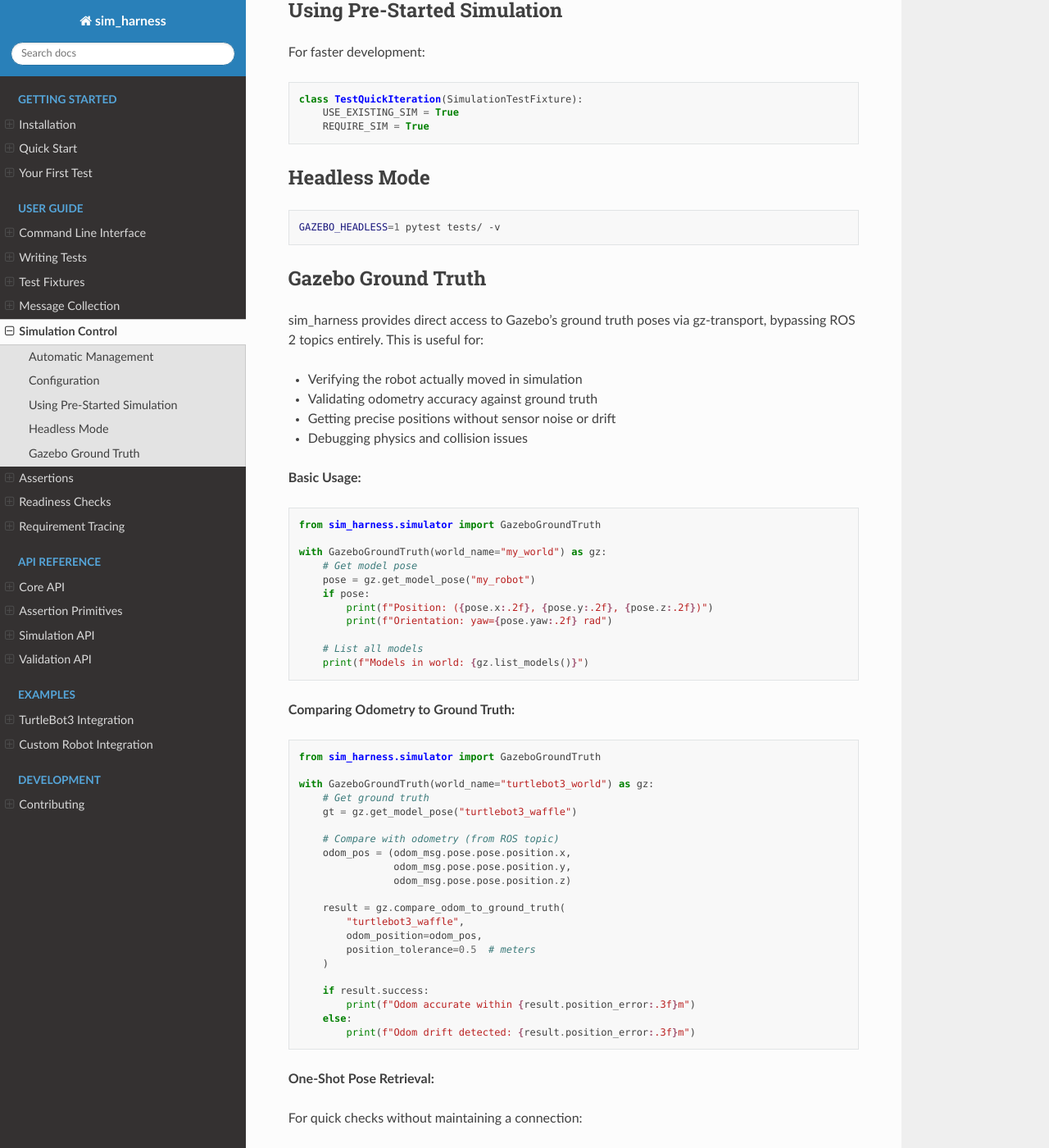
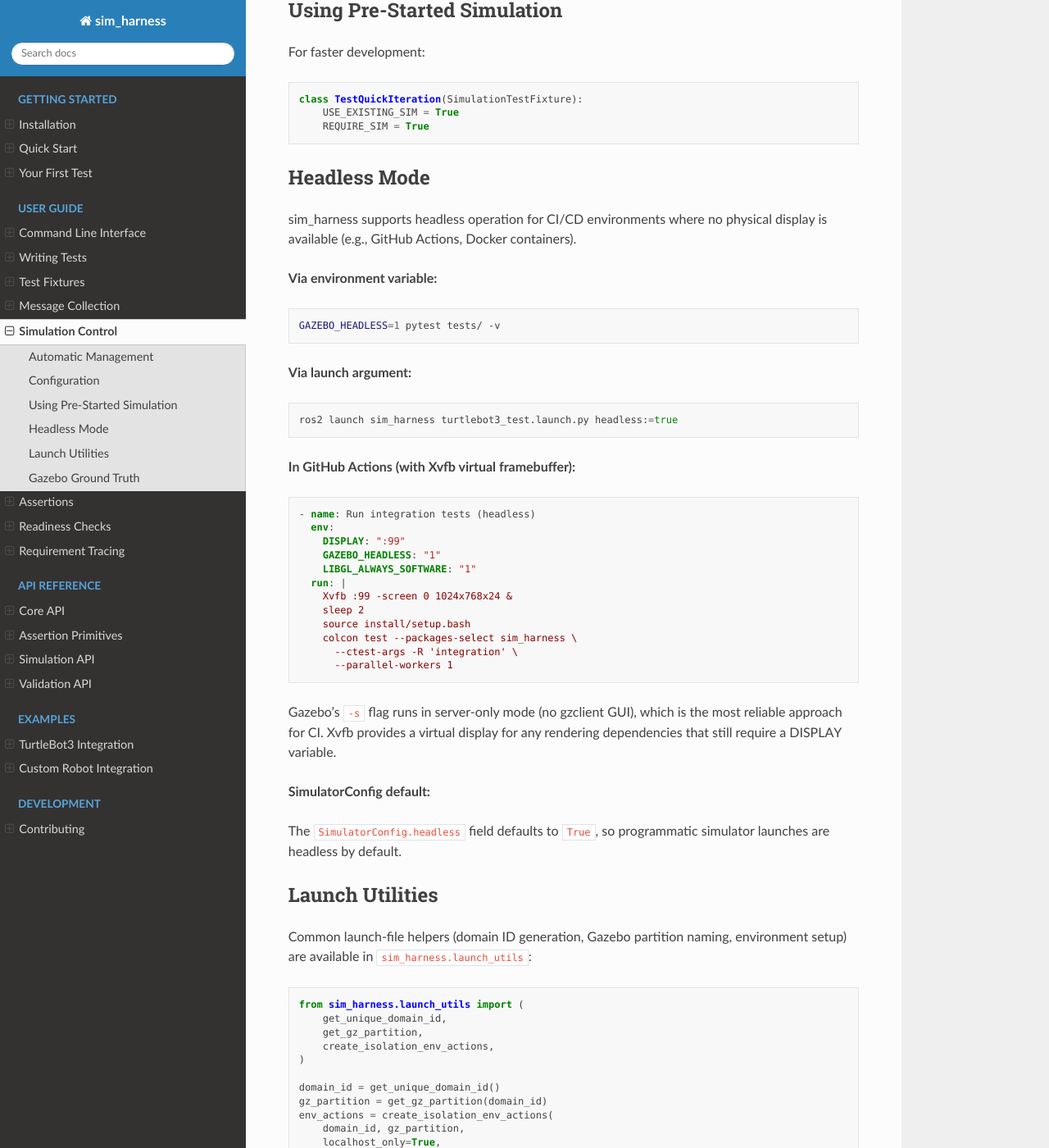
Before and after one commit to johnny555/sim_harness, a Sphinx documentation site: the page built from docs/guide/simulation_control.rst, in a window 1280 px wide and 1400 px high, scrolled down 609 px. Shown: the whole window at 82% size. Built offline with Sphinx 7.4.7 and the Read the Docs theme 3.1.0, drawn with Linux system fonts in a browser that asks for light colours.

Commit message:
Add CI workflow for headless simulation and consolidate launch utilities
Extract duplicated get_unique_domain_id() and get_gz_partition() from three
launch files into sim_harness.launch_utils, along with a new
create_isolation_env_actions() helper. Add a GitHub Actions CI workflow
(.github/workflows/ci.yml) with three jobs: unit tests, integration tests
with headless Gazebo via Xvfb, and linting. Update simulation_control and
CLI docs with expanded headless mode guidance and the new launch utilities.

https://claude.ai/code/session_01D3VqYGL3rJ9xKUJVDziYJy

```diff
--- a/docs/guide/simulation_control.rst
+++ b/docs/guide/simulation_control.rst
@@ -40,9 +40,67 @@ For faster development:
 Headless Mode
 -------------
 
+sim_harness supports headless operation for CI/CD environments where no
+physical display is available (e.g., GitHub Actions, Docker containers).
+
+**Via environment variable:**
+
 .. code-block:: bash
 
    GAZEBO_HEADLESS=1 pytest tests/ -v
+
+**Via launch argument:**
+
+.. code-block:: bash
+
+   ros2 launch sim_harness turtlebot3_test.launch.py headless:=true
+
+**In GitHub Actions (with Xvfb virtual framebuffer):**
+
+.. code-block:: yaml
+
+   - name: Run integration tests (headless)
+     env:
+       DISPLAY: ":99"
+       GAZEBO_HEADLESS: "1"
+       LIBGL_ALWAYS_SOFTWARE: "1"
+     run: |
+       Xvfb :99 -screen 0 1024x768x24 &
+       sleep 2
+       source install/setup.bash
+       colcon test --packages-select sim_harness \
+         --ctest-args -R 'integration' \
+         --parallel-workers 1
+
+Gazebo's ``-s`` flag runs in server-only mode (no gzclient GUI), which is
+the most reliable approach for CI. Xvfb provides a virtual display for any
+rendering dependencies that still require a DISPLAY variable.
+
+**SimulatorConfig default:**
+
+The ``SimulatorConfig.headless`` field defaults to ``True``, so programmatic
+simulator launches are headless by default.
+
+Launch Utilities
+----------------
+
+Common launch-file helpers (domain ID generation, Gazebo partition naming,
+environment setup) are available in ``sim_harness.launch_utils``:
+
+.. code-block:: python
+
+   from sim_harness.launch_utils import (
+       get_unique_domain_id,
+       get_gz_partition,
+       create_isolation_env_actions,
+   )
+
+   domain_id = get_unique_domain_id()
+   gz_partition = get_gz_partition(domain_id)
+   env_actions = create_isolation_env_actions(
+       domain_id, gz_partition,
+       localhost_only=True,
+   )
 
 Gazebo Ground Truth
 -------------------
```
Also changed, not shown: docs/guide/cli.rst (+18 -2 lines), 5 other files.
